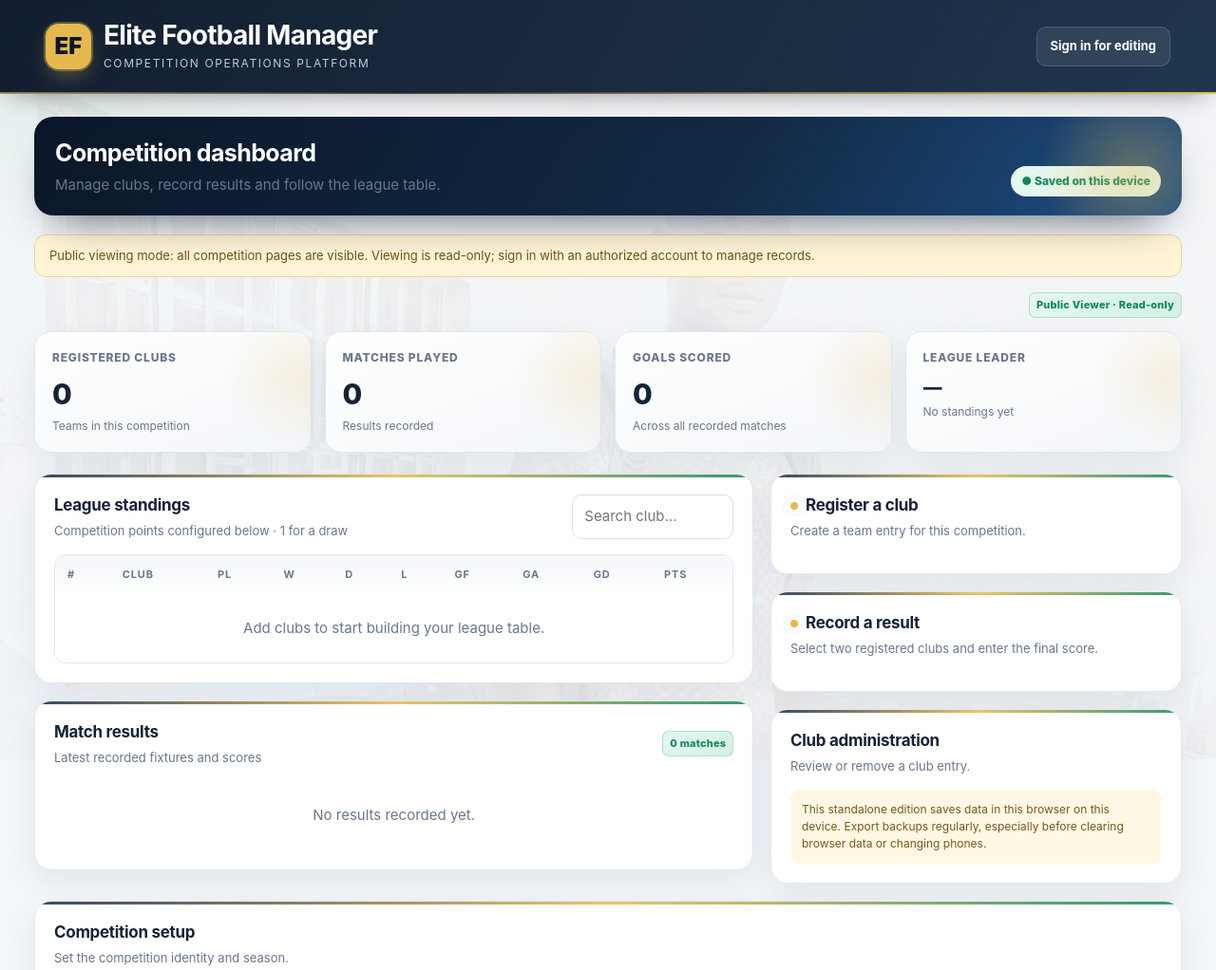
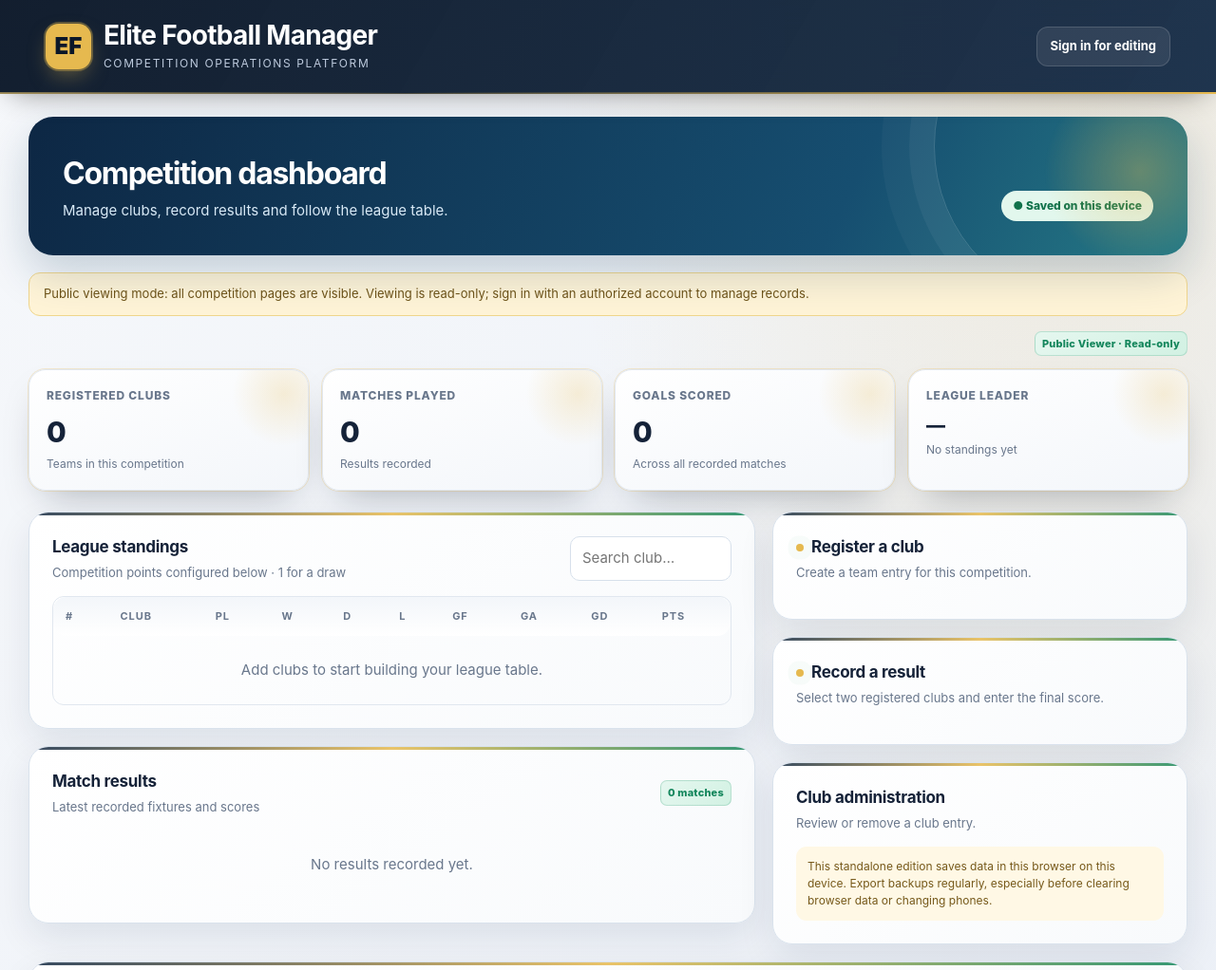
Before and after one commit to koromaalhajiabu/elite-football-platform, a plain HTML site: page index.html in a window 1280 px wide. Shown: the top 1022 px of the page at 95% size. Drawn offline with Linux system fonts and the light colour scheme.

Commit message:
Apply full premium dashboard redesign v2

```diff
--- a/index.html
+++ b/index.html
@@ -102,25 +102,24 @@ body::before{content:"";position:fixed;inset:0;z-index:-1;pointer-events:none;ba
 @media (prefers-color-scheme:dark){body::before{opacity:.07}}
 </style>
 <style id="koroma-premium-dashboard-2026">
-:root{--klt-accent:#d9ab3f;--klt-glow:rgba(230,185,79,.16);--klt-ease:cubic-bezier(.2,.75,.25,1)}
-html{scroll-behavior:smooth}
-.card,.panel,.stat,.stat-card,.kpi,.content-panel,.hero,.pagehead,.page-head,.login-card{
- border-radius:18px!important;transition:transform .24s var(--klt-ease),box-shadow .24s var(--klt-ease),border-color .24s var(--klt-ease);
- box-shadow:0 12px 34px rgba(15,35,60,.075),inset 0 1px 0 rgba(255,255,255,.42)
-}
-.stat,.stat-card,.kpi{position:relative;overflow:hidden;isolation:isolate;animation:kltDashboardRise .55s var(--klt-ease) both}
-.stat::after,.stat-card::after,.kpi::after{content:"";position:absolute;width:155px;height:155px;right:-62px;bottom:-88px;border-radius:50%;background:radial-gradient(circle,var(--klt-glow),transparent 70%);pointer-events:none;z-index:-1}
-.card:hover,.panel:hover,.stat:hover,.stat-card:hover,.kpi:hover,.content-panel:hover{transform:translateY(-2px);box-shadow:0 18px 42px rgba(15,35,60,.11),inset 0 1px 0 rgba(255,255,255,.5)}
-button,.btn,.navbtn,.tab,nav a,nav button{transition:transform .18s var(--klt-ease),filter .18s ease,box-shadow .18s ease,background-color .18s ease}
-button:hover:not(:disabled),.btn:hover:not(:disabled){filter:brightness(1.045)}
-button:active:not(:disabled),.btn:active:not(:disabled){transform:translateY(1px) scale(.99)}
-input,select,textarea{border-radius:11px;transition:border-color .18s ease,box-shadow .18s ease}
-input:focus-visible,select:focus-visible,textarea:focus-visible,button:focus-visible,a:focus-visible{outline:3px solid var(--klt-glow);outline-offset:2px}
-table tbody tr{transition:background-color .16s ease}
-table tbody tr:hover{background:var(--klt-glow)}
-@keyframes kltDashboardRise{from{opacity:0;transform:translateY(9px)}to{opacity:1;transform:translateY(0)}}
-@media(prefers-reduced-motion:reduce){html{scroll-behavior:auto}*,*::before,*::after{animation-duration:.01ms!important;animation-iteration-count:1!important;transition-duration:.01ms!important}}
+:root{--klt-accent:#e0b34c;--klt-deep:#101d33;--klt-glow:rgba(224,179,76,.22)}
+html,body{min-height:100%;background:#edf1f7!important}
+body{background:radial-gradient(ellipse at 88% 0%,rgba(224,179,76,.17),transparent 34%),linear-gradient(135deg,#f6f8fb,#e8edf5)!important}
+body>header{background:linear-gradient(115deg,#0b1729,#163859 70%,#1a4c64)!important;color:#fff!important;padding:17px clamp(14px,3vw,30px)!important;box-shadow:0 17px 42px #10243c35!important}
+body>header h1,body>header h2{color:#fff!important}
+body>header button{border-radius:12px!important}
+.shell{max-width:1350px!important;margin:0 auto!important;padding:24px clamp(13px,3vw,30px)!important}
+.welcome{position:relative;overflow:hidden;border-radius:26px!important;background:linear-gradient(115deg,#0d2744,#164e70 70%,#257a86)!important;color:#fff!important;padding:clamp(22px,4vw,36px)!important;box-shadow:0 19px 45px #0e395a35!important;margin-bottom:18px!important}
+.welcome:after{content:"";position:absolute;right:-75px;top:-140px;width:340px;height:340px;border-radius:50%;border:1px solid #ffffff2b;box-shadow:0 0 0 26px #ffffff0b,0 0 0 55px #ffffff08;pointer-events:none}
+.welcome h2{color:#fff!important;font-size:clamp(23px,4vw,32px)!important;letter-spacing:-.04em}
+.welcome p{color:#d8e9f6!important}
+.panel{border:1px solid #d9e2ec!important;border-radius:21px!important;background:linear-gradient(145deg,#fff,#f8fafc)!important;box-shadow:0 15px 38px rgba(12,36,62,.09)!important;padding:clamp(16px,2.4vw,24px)!important}
+.admin-console summary{font-weight:800;color:#163957}
+.status{border-radius:99px!important;padding:7px 12px!important;background:#e2f7ed!important;color:#11724b!important}
+button{border-radius:12px!important}
+
 </style>
+<meta name="klt-dashboard-version" content="2026-11-22-premium-v2">
 </head>
 <body class="public-mode viewer-mode">
 
```
